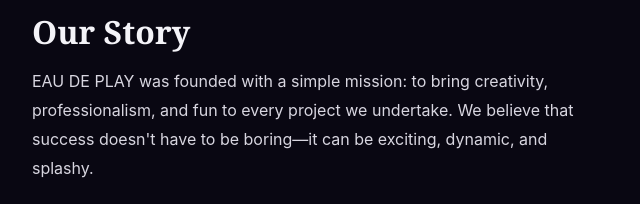
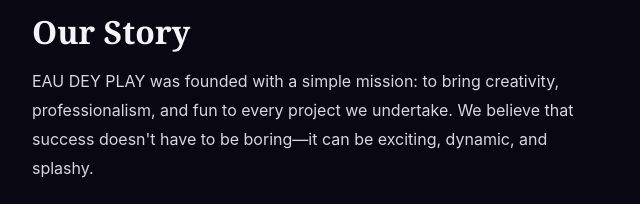
Before and after one commit to agoyeoluwatomisin-byte/eau2, a website: page eau-de-play/about.html in a window 1280 px wide. Shown: the part 246-450 px from the top of the page, 640-1280 px from the left. Drawn offline with Linux system fonts and the light colour scheme; no server answers; a script that the page names is missing.

Commit message:
Update about.html

```diff
--- a/eau-de-play/about.html
+++ b/eau-de-play/about.html
@@ -25,7 +25,7 @@
         </div>
         <div class="about-text">
           <h3>Our Story</h3>
-          <p>EAU DE PLAY was founded with a simple mission: to bring creativity, professionalism, and fun to every project we undertake. We believe that success doesn't have to be boring—it can be exciting, dynamic, and splashy.</p>
+          <p>EAU DEY PLAY was founded with a simple mission: to bring creativity, professionalism, and fun to every project we undertake. We believe that success doesn't have to be boring—it can be exciting, dynamic, and splashy.</p>
 
           <p>Our team consists of seasoned professionals in DJ services, photography, videography, event planning, and sports management. We work closely with our clients to understand their vision and transform it into an unforgettable experience.</p>
 
```
